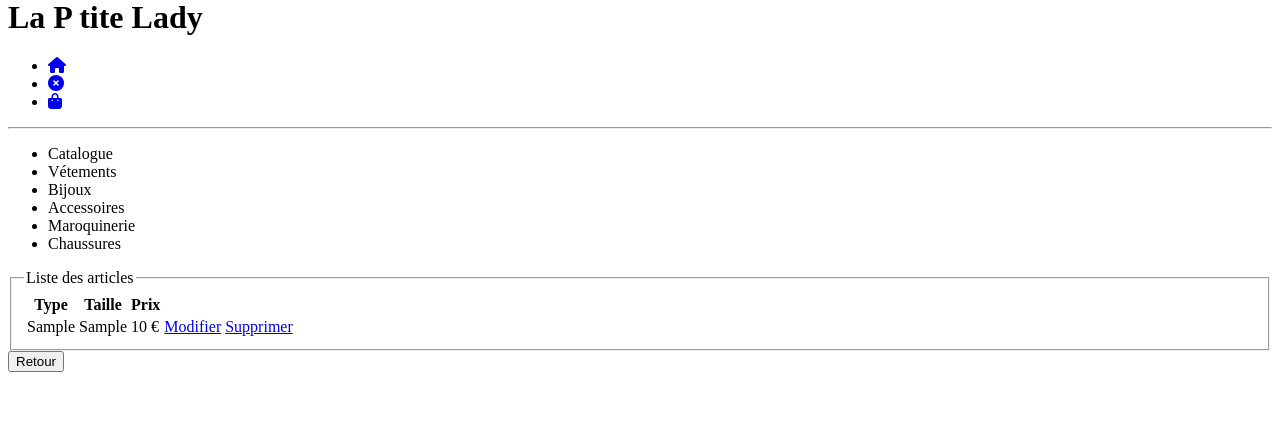
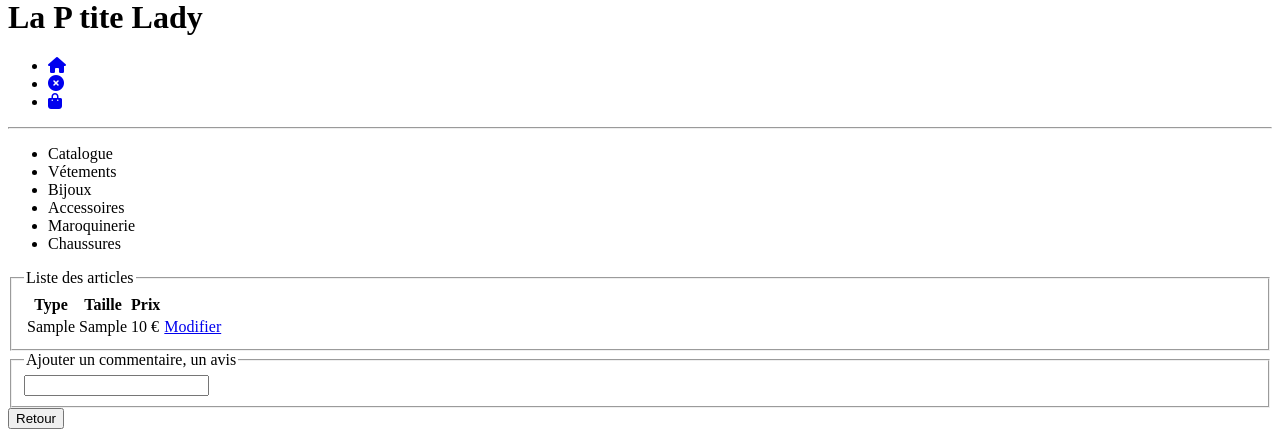
Before and after one commit to Skyjox/La-P-Tite-Lady, a PHP site: page /view_membre.php in a window 1280 px wide. Shown: the part 387-824 px from the top of the page. Before the commit the page ends 759 px from the top, so only its background shows below. Run offline with PHP 8.4, Linux system fonts and the light colour scheme; the visitor is signed in with stand-in values (Sample User, id 1); tables that the repository leaves empty or names only in its code hold one stand-in row (values such as "Sample post"); data that the repository does not hold is empty; a stand-in replaces the project's code that opens the database connection; some libraries are stand-ins or nearby versions.

Commit message:
refactor
rename des fichier updatedb.php et update_membre.php en view_updatedb.php et view_update.membre.php

```diff
--- a/css/style.css
+++ b/css/style.css
@@ -272,6 +272,12 @@ table a:hover{
     margin:2% 0 2% 2%;
 }
 /*Fin view_admin*/
+/*Début view_membre*/
+.comment{
+    width:50%;
+
+}
+/*Fin view_membre*/
 /* Début Footer*/
 footer p{
     font-size:110%;
--- a/php/view_dashboard.php
+++ b/php/view_dashboard.php
@@ -25,7 +25,7 @@ include "./include/header_connect.php";
         ?>
         </div>
         <div class="cssa">
-            <a class="a" href="./update_membre.php">Modifier mon profil</a>
+            <a class="a" href="view_update_membre.php">Modifier mon profil</a>
         </div>
         <br>
         <div class="cssa">
--- a/php/view_membre.php
+++ b/php/view_membre.php
@@ -23,13 +23,23 @@ include "./include/header_connect.php";
                     echo"<a href='./update_art.php?id=$data->id'> Modifier </a>";
                     echo "</td>";
                     echo "<td>";
-                    echo "<a href='./delete_db.php?id=$data->id'>Supprimer</a>";
+                    if($_POST['user_kind']==1){echo '<a href="./delete.php?=$data->id">Supprimer</a>';}
                     echo "</td></tr>";
                 }
                 ?>
             </table>
         </fieldset>
     </div>
+
+    <div class="article">
+        <fieldset class="gestmembre">
+            <legend>Ajouter un commentaire, un avis</legend>
+
+            <label for="avis"></label>
+            <input type="text" name="avis">
+        </fieldset>
+    </div>
+</div>
     <div class="back">
         <a href="./view_dashboard.php"><button>Retour</button></a>
     </div>
```
Also changed, not shown: php/view_update_art.php (renamed from php/update_art.php), php/view_update_membre.php (renamed from php/update_membre.php).
